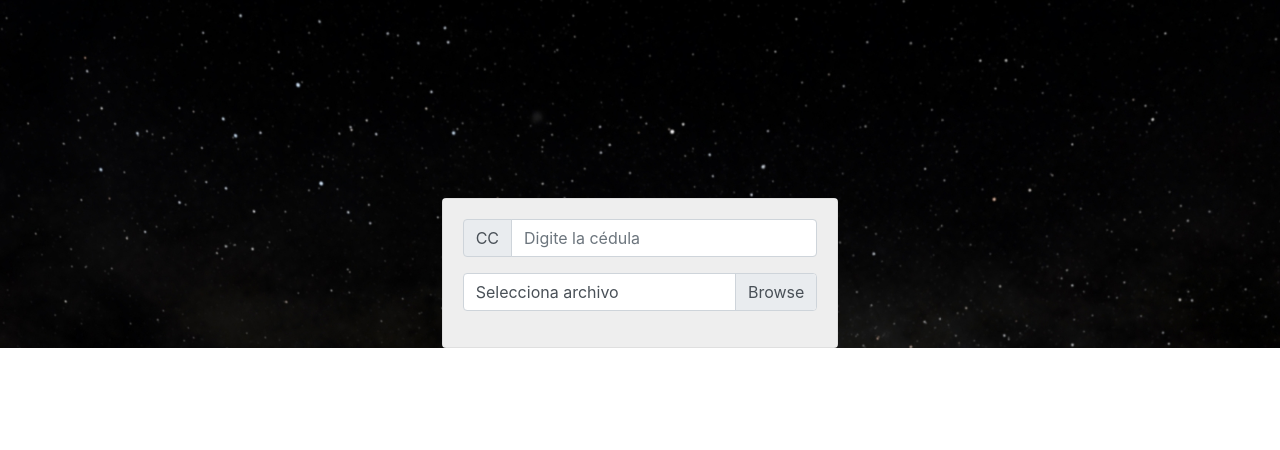
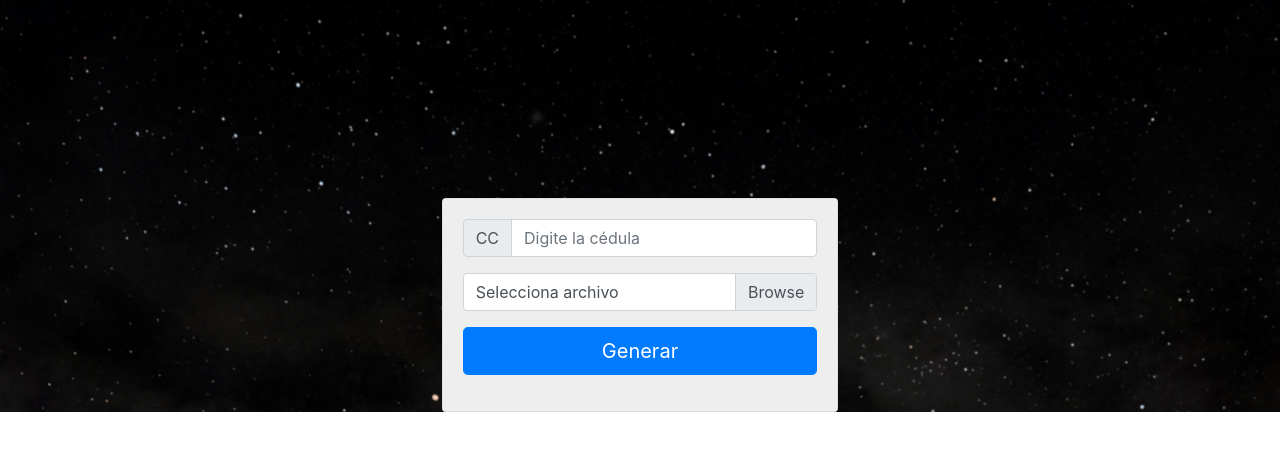
Before and after one commit to fsblandon/weightBag, an Angular app: page / in a window 1280 px wide. Shown: the top 450 px of the page. Built offline with nearby package versions, Linux system fonts and the light colour scheme.

Commit message:
add button

```diff
--- a/src/app/components/index/index.component.html
+++ b/src/app/components/index/index.component.html
@@ -22,11 +22,19 @@
                               class="custom-file-input"
                               id="inputGroupFile01"
                               formControlName="file"
-                              (change)="addFile($event)">
+                              (change)="addInput($event)">
                       <label class="custom-file-label" for="inputGroupFile01">Selecciona archivo</label>
                     </div>
                 </div>
-                <span [hidden]="fileExist">Input: {{fileN}}</span>
+                <span style="font-size: smaller"
+                      [hidden]="fileExist">
+                      File: {{fileN}}
+                </span><br [hidden]="fileExist"><br [hidden]="fileExist">
+                <button   type="button"
+                          class="btn btn-primary btn-lg btn-block"
+                          (click)="addFile()">
+                          Generar
+                </button>
             </div>
           </form>
         </div>
--- a/src/app/components/index/index.component.ts
+++ b/src/app/components/index/index.component.ts
@@ -12,6 +12,8 @@ import { Participante } from 'src/app/models/participante';
 export class IndexComponent implements OnInit {
   fileExist = true;
   fileN: string;
+
+  fileInput: any;
 
   participante: Participante = {
     cedula: null,
@@ -40,29 +42,30 @@ export class IndexComponent implements OnInit {
       file: ['']
     });
   }
-
-  addFile(event: any) {
+  addInput(event: any) {
     this.fileExist = false;
     this.fileN = this.dataForm.controls['file'].value;
+    this.fileInput = event.target.files;
+  }
+
+  addFile() {
 
     this.participante.cedula = this.dataForm.controls['cedula'].value;
     console.log(this.participante.cedula);
 
-    const fileInput = <File>event.target.files[0];
+    const fileInput = <File>this.fileInput[0];
     const formData = new FormData();
     formData.append('file', fileInput);
 
-    if (event.target.files && event.target.files[0]) {
+    if (this.fileInput && this.fileInput[0]) {
       if (this.participante.cedula !== null && fileInput !== null) {
         if (fileInput.type === 'text/plain') {
           console.log(fileInput);
           this.service.postData(this.participante, formData ).subscribe(
             (data) => {
               console.log(data);
-              /* const f = new Blob([data], {type: 'text/plain'});
-              const url = window.URL.createObjectURL(f);
-              window.open(url); */
-              /* const name = 'Lazy_loading_output.txt';
+              if (data !== null) {
+                const name = 'Lazy_loading_output.txt';
                 const url = URL.createObjectURL(data);
                 const anchor = document.createElement('a');
                 anchor.download = name;
@@ -73,7 +76,13 @@ export class IndexComponent implements OnInit {
                 setTimeout(() => {
                   document.body.removeChild(anchor);
                   URL.revokeObjectURL(url);
-              }, 300); */
+                }, 300);
+              } else {
+                console.log('Error in file input');
+              }
+              /* const f = new Blob([data], {type: 'text/plain'});
+              const url = window.URL.createObjectURL(f);
+              window.open(url); */
             },
             (error) => {
               console.log('error downloading file');
```
Lines whose indentation alone changed are shown as unchanged.
